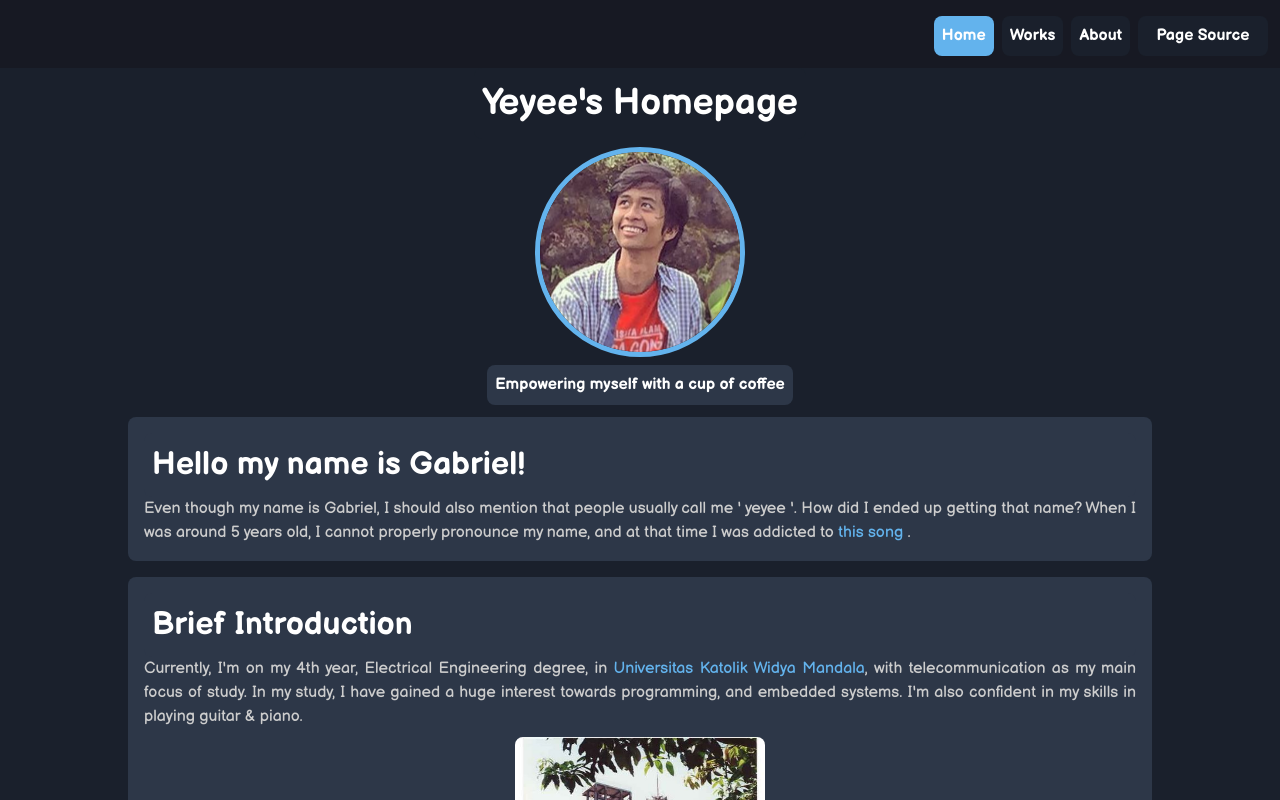
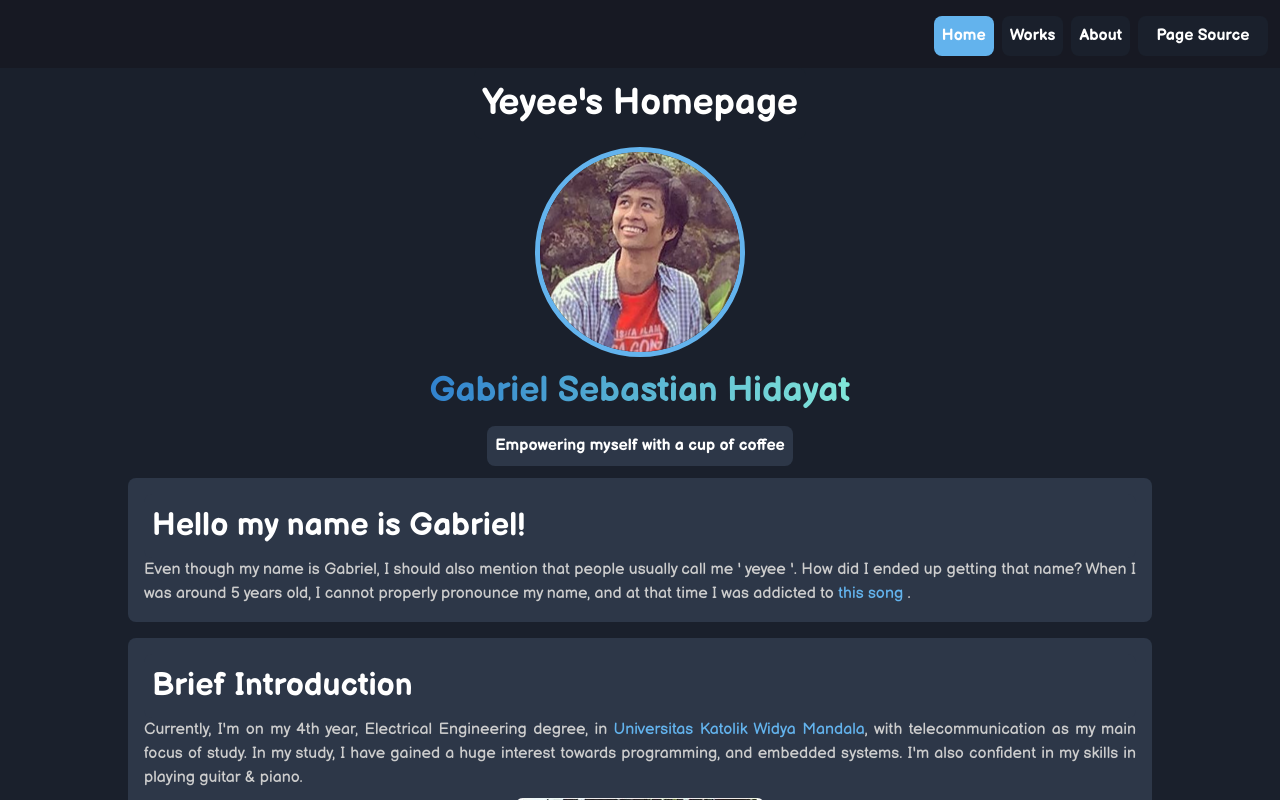
Before and after one commit to yeyee2901/my-website, a React (Create React App) app: page / in a window 1280 px wide. Shown: the top 800 px of the page. Built offline with nearby package versions, Linux system fonts and the light colour scheme.

Commit message:
ADD: full name

```diff
--- a/src/components/header.jsx
+++ b/src/components/header.jsx
@@ -1,5 +1,5 @@
 import StyledHeading from '../components/styled_heading'
-import { Box, Image, VStack } from '@chakra-ui/react'
+import { Box, Image, VStack, Text } from '@chakra-ui/react'
 import { Link } from 'react-router-dom'
 import MyColors from '../colors'
 
@@ -35,6 +35,13 @@ const Header = () => (
         />
       </Box>
 
+      <Text as="strong" fontSize="2.2em" color="white"
+        bgGradient="linear(to-r, blue.500, teal.200)"
+        bgClip="text"
+      >
+        Gabriel Sebastian Hidayat
+      </Text>
+
       <Box
         borderRadius="lg"
         p={2}
```
